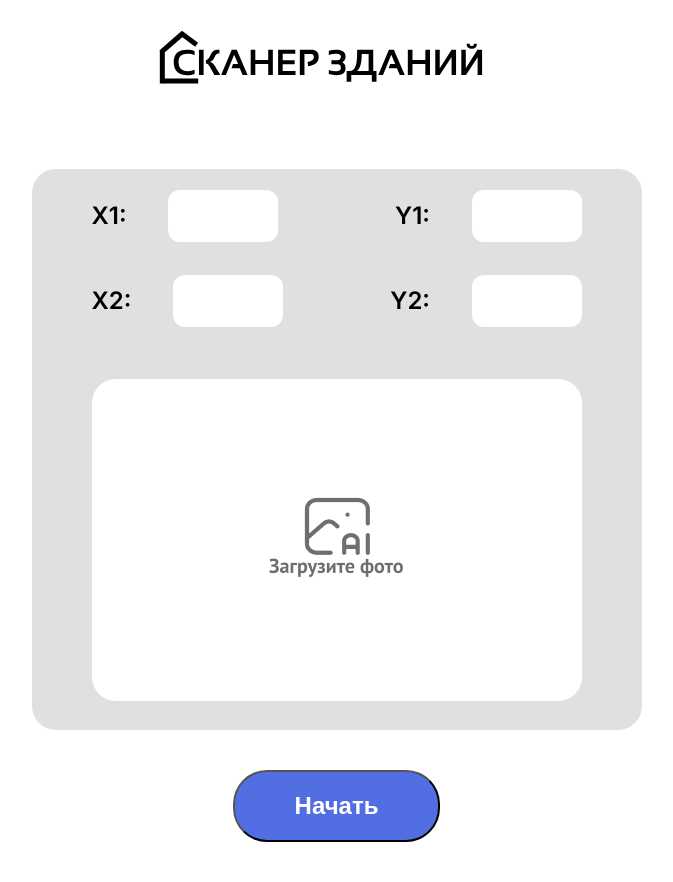
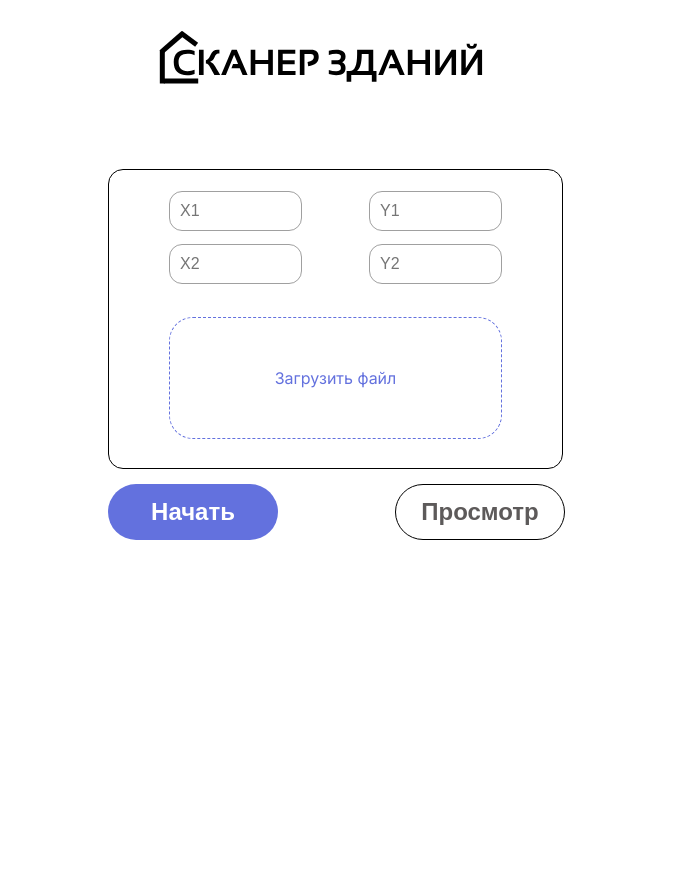
Before and after one commit to Shvidero/BuildingScanner, a FastAPI app: page / in a window 1280 px wide. Shown: the whole page, without its empty margins (339-1012 px from the left). After the commit the page ends 540 px from the top, so only its background shows below. Run offline with FastAPI, Linux system fonts and the light colour scheme.

Commit message:
Отгламурил формочки

```diff
--- a/static/css/style.css
+++ b/static/css/style.css
@@ -1,3 +1,7 @@
+*{
+    box-sizing: border-box;
+}
+
 body{
     margin: 0;
     padding: 0;
@@ -38,10 +42,12 @@ input:focus{
     text-align: center;
 
 }
+
 .form-input__inputs{
-    background-color: #E0E0E0;
+    background-color: transparent;
+    border: 1px solid #000;
     padding: 21px 60px 29px;
-    border-radius: 24px;
+    border-radius: 15px;
     width: fit-content;
 }
 
@@ -56,24 +62,29 @@ input:focus{
     font-weight: 600;
     padding-right: 37px;
 }
+
 .form-input__inputs-txt{
-    width: 106px;
-    height: 50px;
-    font-size: 24px;
-    border-radius: 12px;
-    border: none;
+    width: 133px;
+    /* height: 40px; */
+    font-size: 16px;
+    border-radius: 13px;
+    border: 1px solid #a0a0a0;
+    padding: 10px;
+}
+.form-input__inputs-txt:placeholder{
+    color: #a0a0a0;
 }
 
 .point{
     display: flex;
-    width: 490px;
+    width: 333px;
     justify-content: space-between;
 }
 .point-one{
-    padding-bottom: 33px;
+    padding-bottom: 13px;
 }
 .point-two{
-    padding-bottom: 52px;
+    padding-bottom: 33px;
 }
 
 /* Дурилка изображений */
@@ -85,17 +96,19 @@ input:focus{
     display: inline-block;
     width: auto;
     background-color: #fff;
-    padding: 118px 0px;
-    width: 490px;
+    padding: 50px 0px;
+    width: 333px;
     text-align: center;
     cursor: pointer;
     border-radius: 24px;
+    border: 1px dashed #6371DE;
+    color: #6371DE;
 }
 
 /* Дурилка начать */
 
-.form-input__btn{
-    background-color: #516EE3;
+/* .form-input__btn{
+    background-color: #6371DE;
     font-size: 24px;
     font-weight: bold;
     border-radius: 34px;
@@ -108,7 +121,44 @@ input:focus{
 }
 .form-input__btn:hover{
     background-color: #284ee7;
+} */
+
+.form-input__btns{
+    text-align: center;
+    padding-top: 15px;
+    width: 457px;
+    display: flex;
+    justify-content: space-between;
 }
+.form-input__btns button{
+    padding: 13px 0;
+    width: 170px;
+    font-size: 24px;
+    font-weight: bold;
+    border-radius: 39px;
+    cursor: pointer;
+    transition: .3s ease;
+}
+.form-input__btn-start{
+    background-color: #6371DE;
+    color: #fff;
+    border: none;
+}
+.form-input__btn-start:hover{
+    background-color: #6a7bfc;
+}
+.form-input__btn-view{
+    border: 1px solid #000;
+    color: #5D5A5A;
+    background-color: transparent;
+}
+.form-input__btn-view:hover{
+    border: none;
+    color: #fff;
+    background-color: #5d5d5d;
+}
+
+
 
 /* Тесеракт братья */
 
@@ -124,7 +174,7 @@ input:focus{
     border-collapse: collapse;
     border-radius: 4px;
     display: block;
-    border: 1px solid #252222;
+    /* border: 1px solid #252222; */
 }
 
 .table-output td{
@@ -132,7 +182,18 @@ input:focus{
     font-size: 12px;
     line-height: 130%;
     font-weight: 600;
+    text-align: center;
 }
+
+.table-output td,
+.table-output th{
+    border: 1px solid #000;
+}
+
+.table-output th{
+    padding: 10px 12px;
+}
+
 .table-output__name{
     border-right: 1px solid #252222;
 }
--- a/templates/page-input.html
+++ b/templates/page-input.html
@@ -20,32 +20,40 @@
                     <div class="txt-inputs">
                         <div class="point point-one">
                             <div class="point-input">
-                                <label class="txt-labels" for="x1">X1:</label>
-                                <input type="number" step="any" class="form-input__inputs-txt" name="x1" required>
+                                <!-- <label class="txt-labels" for="x1">X1:</label> -->
+                                <input type="number" step="any" class="form-input__inputs-txt" name="x1" placeholder="X1" required>
                             </div>
                             <div class="point-input">
-                                <label class="txt-labels" for="y1">Y1:</label>
-                                <input type="number" step="any" class="form-input__inputs-txt" name="y1" required>
+                                <!-- <label class="txt-labels" for="y1">Y1:</label> -->
+                                <input type="number" step="any" class="form-input__inputs-txt" name="y1" placeholder="Y1" required>
                             </div>
                         </div>
                         <div class="point point-two">
                             <div class="point-input">
-                                <label class="txt-labels" for="x2">X2:</label>
-                                <input type="number" step="any" class="form-input__inputs-txt" name="x2" required>
+                                <!-- <label class="txt-labels" for="x2">X2:</label> -->
+                                <input type="number" step="any" class="form-input__inputs-txt" name="x2" placeholder="X2" required>
                             </div>
                             <div class="point-input">
-                                <label class="txt-labels" for="y2">Y2:</label>
-                                <input type="number" step="any" class="form-input__inputs-txt" name="y2" required>
+                                <!-- <label class="txt-labels" for="y2">Y2:</label> -->
+                                <input type="number" step="any" class="form-input__inputs-txt" name="y2" placeholder="Y2" required>
                             </div>
                         </div>
                     </div>
 
+                    <!-- <label for="img" class="img-label"> -->
+                        <!-- <img src="/static/img/загрузка фотоэ кнопка.png" alt="йогурт класс"> -->
+                    <!-- </label> -->
                     <label for="img" class="img-label">
-                        <img src="/static/img/загрузка фотоэ кнопка.png" alt="йогурт класс">
+                        Загрузить файл
                     </label>
                     <input type="file" class="form-input__inputs-img" name="img" id="img" accept="image/png, image/jpg, image/jpeg" required>
+
                 </div>
-                <button type="submit" class="form-input__btn">Начать</button>
+
+                <div class="form-input__btns">
+                    <button type="submit" class="form-input__btn form-input__btn-start">Начать</button>
+                    <button type="submit" class="form-input__btn-view">Просмотр</button>
+                </div>
             </form>
         </div>
     </div>
```
Also changed, not shown: templates/page-output.html (+25 -3 lines), static/uploads/EMO_4TcxCl8.jpg (added), static/uploads/Pasted Image - 3.png (added), static/uploads/photo_2024-08-19_09-24-21.jpg (added), static/uploads/Вставленное изображение - 3.png (added), static/uploads/Вставленное изображение - 4.png (added), 1 other file.
